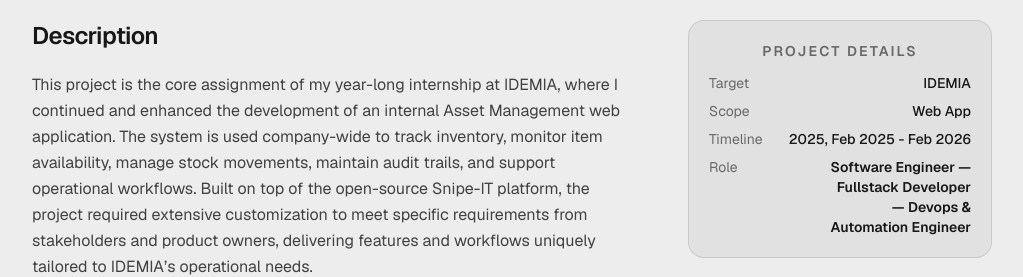
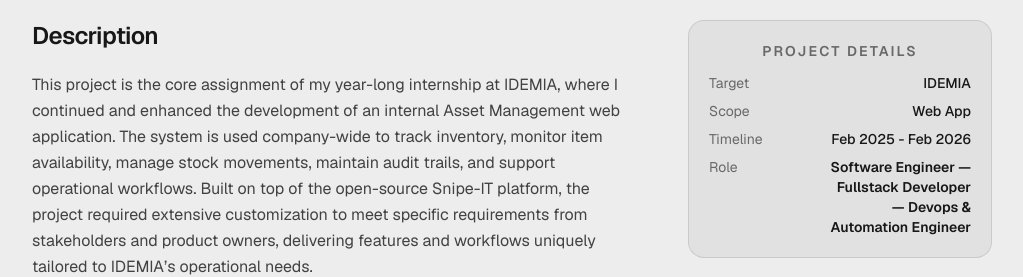
Before and after one commit to iryadifarhan/portfolio-website, a Next.js app: page /work/asset-management-website in a window 1280 px wide. Shown: the part 900-1177 px from the top of the page, without its empty margins (128-1151 px from the left). Built offline with nearby package versions, Linux system fonts and the light colour scheme.

Commit message:
Hotfix for a better period text at project detail

```diff
--- a/app/data/works.ts
+++ b/app/data/works.ts
@@ -30,7 +30,7 @@
     cover: "/works/asset-management-website.webp",
     company: "IDEMIA",
     scope: "Web App",
-    year: 2025,
+    year: 0,
     period: "Feb 2025 - Feb 2026",
     tags: ["Snipe-IT", "Laravel", "Livewire", "PHP", "HTML", "JavaScript", "JQuery", "Bootstrap", "MySQL", "MinIO", "NGINX", "Docker", "Harbor", "Jenkins", "GitLab", "MkDocs", "Marp", "Bash", "Linux"],
     role: ["Software Engineer", "Fullstack Developer", "Devops & Automation Engineer"],
--- a/app/ui/WorkViewPage/ProjectDetailCard.tsx
+++ b/app/ui/WorkViewPage/ProjectDetailCard.tsx
@@ -45,7 +45,9 @@
                 {work.period && (
                   <div className="flex justify-between gap-4">
                     <dt className="text-foreground/60">Timeline</dt>
-                    <dd className="font-medium text-right">{work.year}, {work.period}</dd>
+                    {work.year > 0 ?
+                    (<dd className="font-medium text-right">{work.year}, {work.period}</dd>) :
+                    (<dd className="font-medium text-right">{work.period}</dd>)}
                   </div>
                 )}
                 {work.role.length > 0 && (
```
